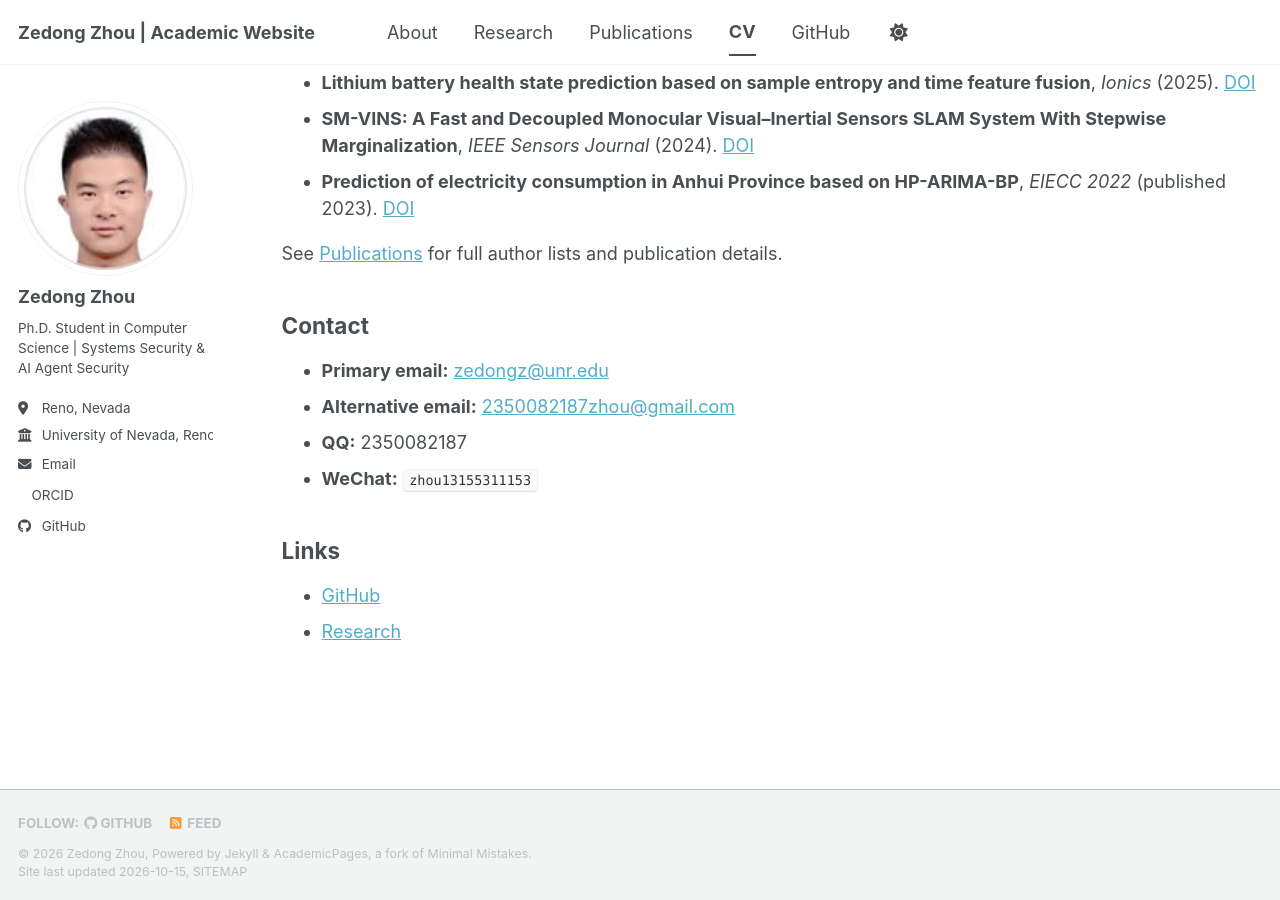
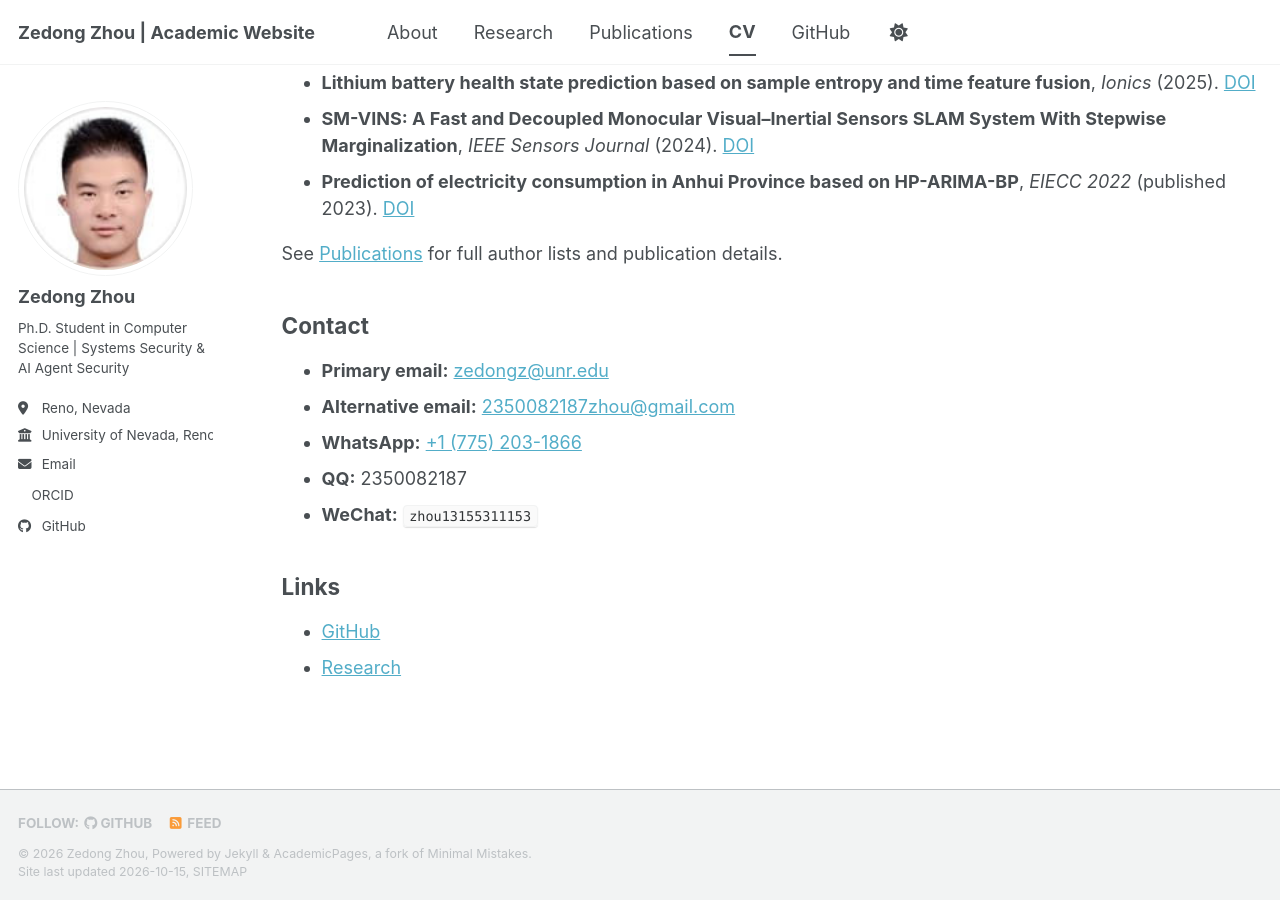
Before and after one commit to 2350082187zhou-ux/2350082187zhou-ux.github.io, a Jekyll site: the page built from _pages/cv.md, in a window 1280 px wide and 900 px high, scrolled down 1230 px. Built offline with Jekyll 4.4.1, drawn with Linux system fonts in a browser that asks for light colours; a style sheet for code colours, icons or effects is not loaded.

Commit message:
Add US WhatsApp contact link

```diff
--- a/_pages/cv.md
+++ b/_pages/cv.md
@@ -55,6 +55,7 @@ See [Publications](/publications/) for full author lists and publication details
 
 - **Primary email:** [zedongz@unr.edu](mailto:zedongz@unr.edu)
 - **Alternative email:** [2350082187zhou@gmail.com](mailto:2350082187zhou@gmail.com)
+- **WhatsApp:** [+1 (775) 203-1866](https://wa.me/17752031866)
 - **QQ:** 2350082187
 - **WeChat:** `zhou13155311153`
 
```
